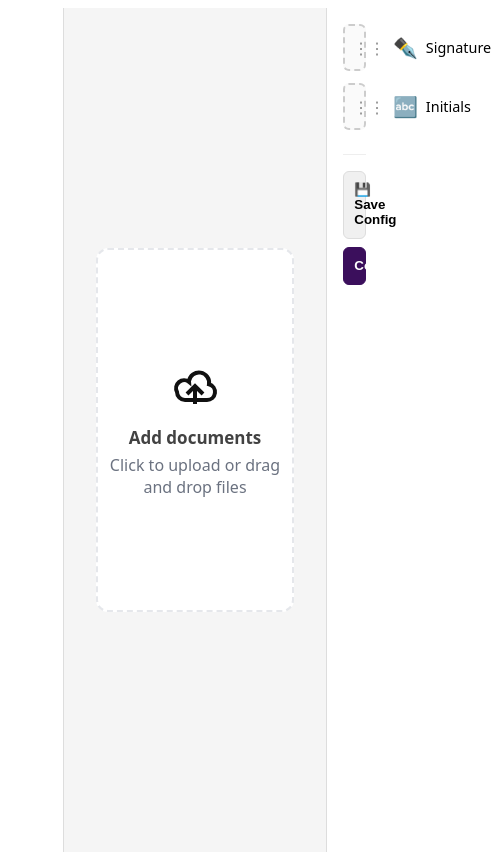
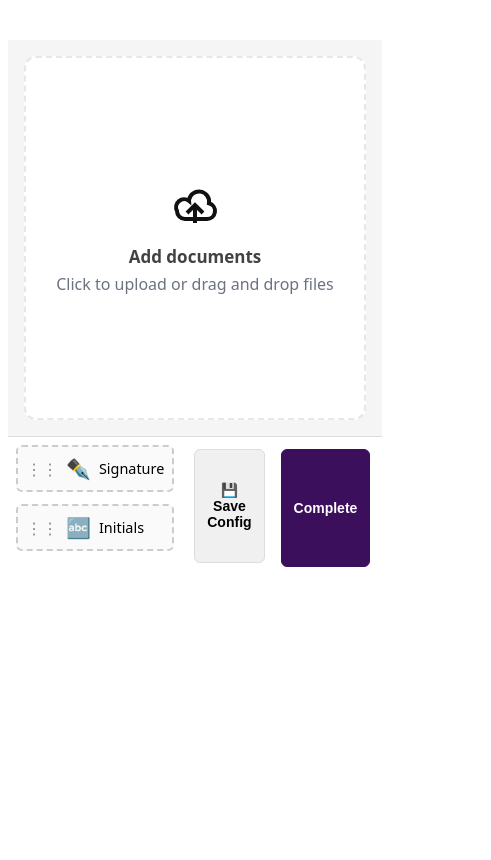
Before and after one commit to EBEN4REAL/document-signer, a Vue app: page / in a window 390 px wide. Shown: the whole page, 491 px wide, since content can reach past the window. Built offline with nearby package versions, Linux system fonts and the light colour scheme; the HTML template or start-up script is replaced by a standard one.

Commit message:
add mobile responseiveness

```diff
--- a/src/views/PdfSignerPage.vue
+++ b/src/views/PdfSignerPage.vue
@@ -1499,4 +1499,76 @@ hr {
 .hidden-input {
   display: none;
 }
+
+
+
+/* Responsive styles */
+
+/* Responsive layout improvements */
+@media (max-width: 1024px) {
+  .pdf-signer-container {
+    flex-direction: column;
+    height: auto;
+  }
+
+  .thumbs-col,
+  .toolbar-col {
+    width: 100%;
+    height: auto;
+    border: none;
+    flex-direction: row;
+    overflow-x: auto;
+    justify-content: flex-start;
+  }
+
+  .thumb-wrapper {
+    flex: 0 0 auto;
+    width: 80px;
+    margin-right: 0.5rem;
+  }
+
+  .canvas-col {
+    margin: 0;
+    width: 100%;
+    order: 2;
+  }
+
+  .toolbar-col {
+    order: 3;
+    border-top: 1px solid #ddd;
+    padding: 0.5rem;
+    display: flex;
+    gap: 0.5rem;
+    overflow-x: auto;
+  }
+
+  .field-card {
+    flex: 0 0 auto;
+  }
+
+  .action-btn {
+    font-size: 14px;
+    padding: 0.5rem 0.75rem;
+    margin: 0.25rem;
+  }
+}
+
+@media (max-width: 640px) {
+  .field-panel {
+    width: 95%;
+    min-width: unset;
+    padding: 0.75rem;
+  }
+
+  .draw-pad {
+    width: 100%;
+    height: auto;
+  }
+
+  .sig-preview {
+    padding: 0.5rem;
+    min-height: 160px;
+  }
+}
+
 </style>
```
